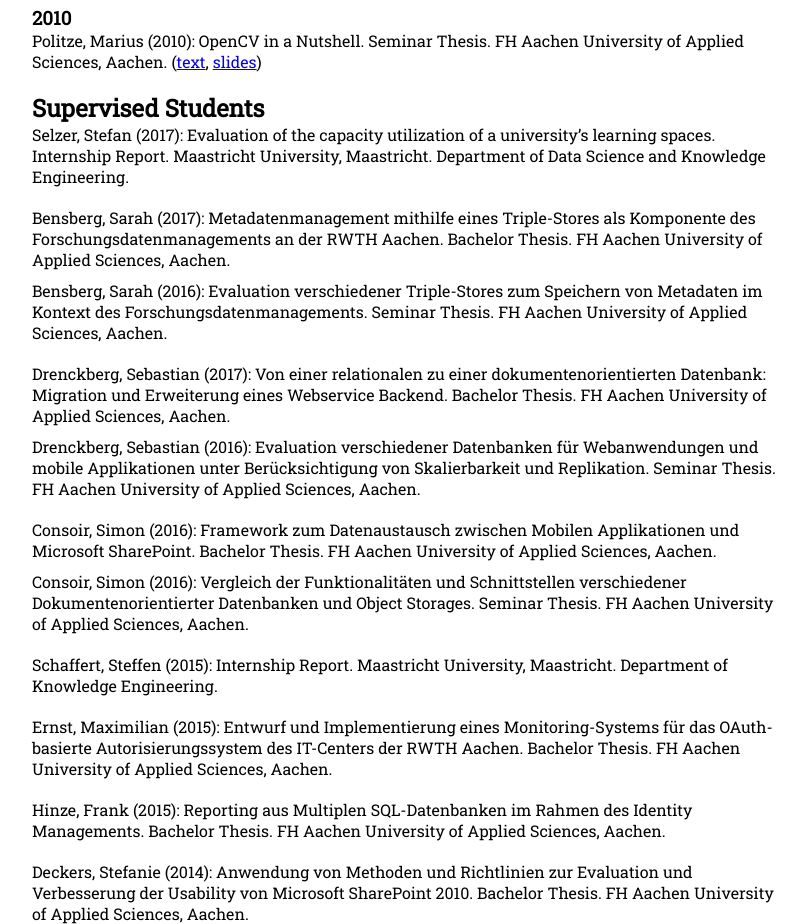
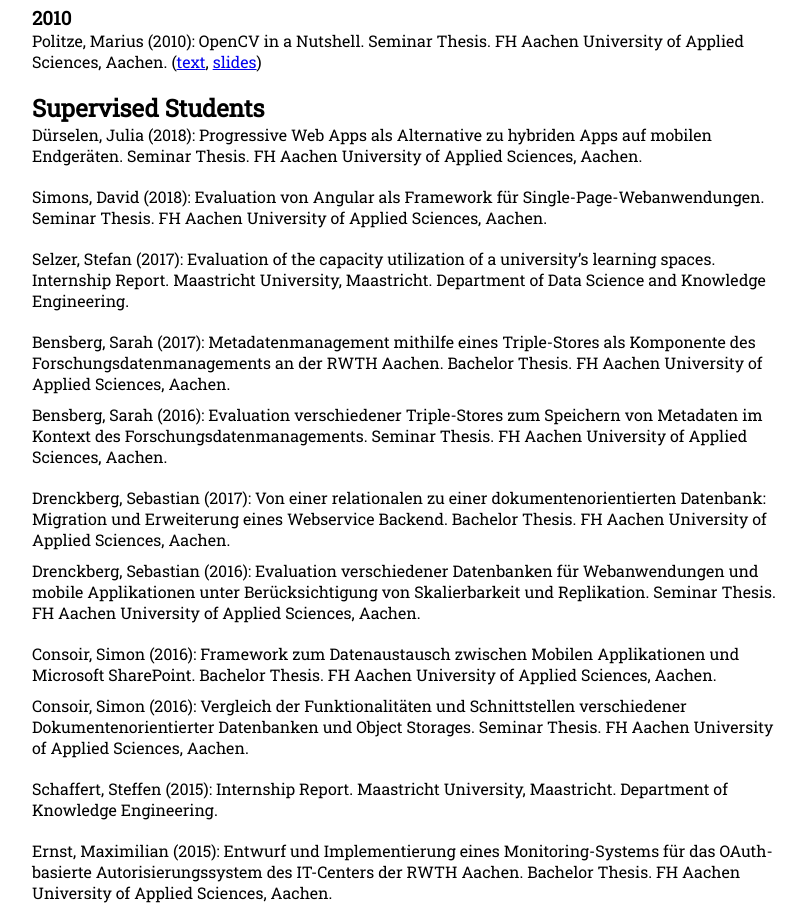
Before and after one commit to mpolitze/mpolitze.github.io, a website: page index.html in a window 1280 px wide. Shown: the part 3220-4144 px from the top of the page, without its empty margins (234-1040 px from the left). Drawn offline with nearby package versions, Linux system fonts and the light colour scheme.

Commit message:
adding 2017/2018 seminar theses

```diff
--- a/index.html
+++ b/index.html
@@ -256,6 +256,16 @@
 	<h2 id="supervised_studens">Supervised Students</h2>
 	<ul>
 		<li>
+			Dürselen, Julia (2018): Progressive Web Apps als Alternative zu hybriden Apps auf mobilen Endgeräten. Seminar Thesis. FH Aachen University of Applied Sciences, Aachen.
+		</li>
+	</ul>
+	<ul>
+		<li>
+			Simons, David (2018): Evaluation von Angular als Framework für Single-Page-Webanwendungen. Seminar Thesis. FH Aachen University of Applied Sciences, Aachen.
+		</li>
+	</ul>
+	<ul>
+		<li>
 			Selzer, Stefan (2017): Evaluation of the capacity utilization of a university’s learning spaces. Internship Report. Maastricht University, Maastricht. Department of Data Science and Knowledge Engineering.
 		</li>
 	</ul>
```
